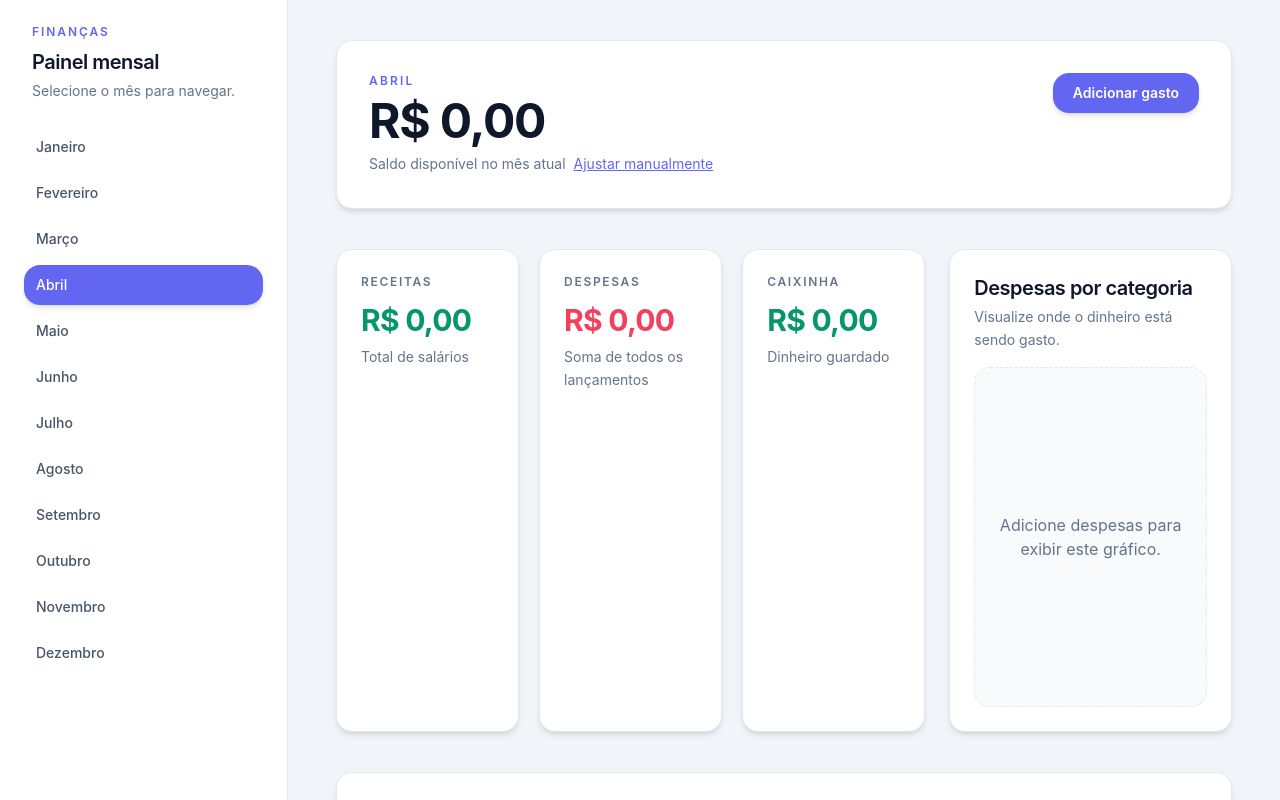
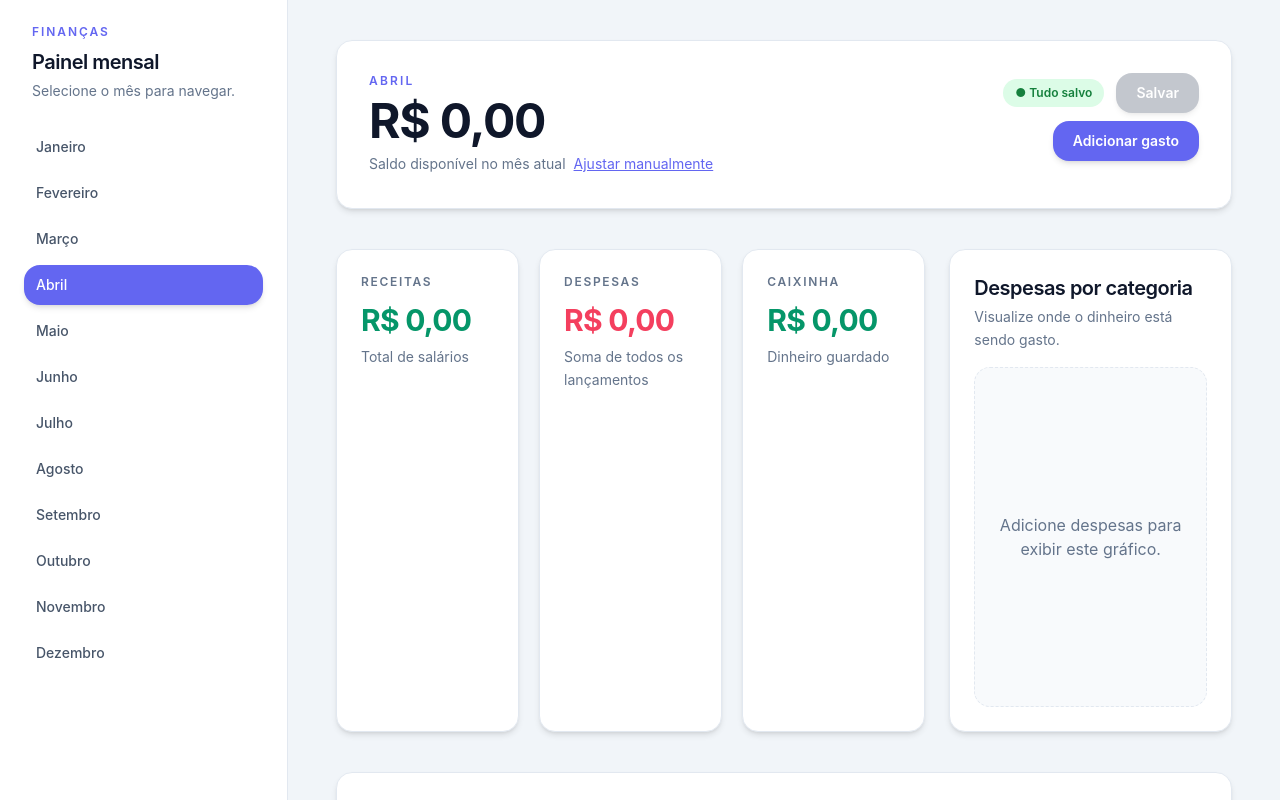
Before and after one commit to 1Guigo/Controle-Financeiro, a React (Vite) app: page / in a window 1280 px wide. Shown: the top 800 px of the page. Built offline with nearby package versions, Linux system fonts and the light colour scheme.

Commit message:
implementa botao salvar e controle de alteracoes

```diff
--- a/src/App.jsx
+++ b/src/App.jsx
@@ -1,3 +1,4 @@
+import { useEffect } from 'react'
 import ChartsSection from './components/ChartsSection'
 import ExpenseFormsPanel from './components/ExpenseFormsPanel'
 import ExpensesTable from './components/ExpensesTable'
@@ -16,6 +17,17 @@ function App() {
     }
   }
 
+  useEffect(() => {
+    const handleBeforeUnload = (e) => {
+      if (data.isDirty) {
+        e.preventDefault()
+        e.returnValue = 'Você tem alterações não salvas'
+      }
+    }
+    window.addEventListener('beforeunload', handleBeforeUnload)
+    return () => window.removeEventListener('beforeunload', handleBeforeUnload)
+  }, [data.isDirty])
+
   return (
     <Layout
       months={data.months}
@@ -31,6 +43,8 @@ function App() {
         onSaveManualBalance={data.handleSaveManualBalance}
         onClearManualBalance={data.handleClearManualBalance}
         onAddExpenseClick={scrollToExpenseForm}
+        isDirty={data.isDirty}
+        onSave={data.handleSave}
       />
 
       <section className="mt-10 grid grid-cols-1 gap-6 lg:grid-cols-3">
--- a/src/components/Header.jsx
+++ b/src/components/Header.jsx
@@ -1,7 +1,7 @@
 import { useState } from 'react'
 import { formatCurrencyBRL } from '../lib/finance'
 
-function Header({ monthLabel, balance, calculatedBalance, manualBalanceInput, onManualBalanceInputChange, onSaveManualBalance, onClearManualBalance, onAddExpenseClick }) {
+function Header({ monthLabel, balance, calculatedBalance, manualBalanceInput, onManualBalanceInputChange, onSaveManualBalance, onClearManualBalance, onAddExpenseClick, isDirty, onSave }) {
   const [isEditing, setIsEditing] = useState(false)
 
   const handleSave = () => {
@@ -78,6 +78,28 @@ function Header({ monthLabel, balance, calculatedBalance, manualBalanceInput, on
           )}
         </div>
 
+        <div className="flex flex-col items-end gap-2">
+          <div className="flex items-center gap-3">
+            <div className={`text-xs font-semibold px-3 py-1.5 rounded-full transition-colors ${
+              isDirty
+                ? 'bg-yellow-100 text-yellow-700'
+                : 'bg-green-100 text-green-700'
+            }`}>
+              {isDirty ? '● Alterações não salvas' : '● Tudo salvo'}
+            </div>
+            <button
+              type="button"
+              onClick={onSave}
+              disabled={!isDirty}
+              className={`pressable rounded-2xl px-5 py-2.5 text-sm font-semibold text-white shadow-md transition-all duration-300 hover:-translate-y-0.5 ${
+                isDirty
+                  ? 'bg-green-500 hover:bg-green-400 cursor-pointer'
+                  : 'bg-gray-400 cursor-not-allowed opacity-60'
+              }`}
+            >
+              Salvar
+            </button>
+          </div>
           <button
             type="button"
             onClick={onAddExpenseClick}
@@ -86,6 +108,7 @@ function Header({ monthLabel, balance, calculatedBalance, manualBalanceInput, on
             Adicionar gasto
           </button>
         </div>
+      </div>
     </header>
   )
 }
--- a/src/hooks/useFinanceDashboard.js
+++ b/src/hooks/useFinanceDashboard.js
@@ -173,6 +173,7 @@ export function useFinanceDashboard() {
     installmentsPaid: 0,
     isFixed: false,
   })
+  const [isDirty, setIsDirty] = useState(false)
 
   const monthLabel = useMemo(
     () => monthOptions.find((m) => m.key === selectedMonth)?.label || 'Mês',
@@ -214,10 +215,6 @@ export function useFinanceDashboard() {
     }
   }, [selectedMonth, financeByMonth, monthData.carryOver])
 
-  useEffect(() => {
-    saveAppState(financeByMonth)
-  }, [financeByMonth])
-
   function updateSelectedMonthData(updater) {
     setFinanceByMonth((prev) => ({
       ...prev,
@@ -246,6 +243,8 @@ export function useFinanceDashboard() {
       ...current,
       incomes: [...(current.incomes || []), newIncome],
     }))
+
+    setIsDirty(true)
 
     setIncomeForm({
       name: '',
@@ -288,6 +287,8 @@ export function useFinanceDashboard() {
       ),
     }))
 
+    setIsDirty(true)
+
     setIncomeForm({
       name: '',
       amount: '',
@@ -312,6 +313,7 @@ export function useFinanceDashboard() {
       ...current,
       incomes: (current.incomes || []).filter((inc) => inc.id !== id),
     }))
+    setIsDirty(true)
   }
 
   function handleCashboxInputChange(value) {
@@ -328,6 +330,7 @@ export function useFinanceDashboard() {
       ...prev,
       [selectedMonth]: cashbox ? String(cashbox) : '',
     }))
+    setIsDirty(true)
   }
 
   function handleManualBalanceInputChange(value) {
@@ -344,6 +347,7 @@ export function useFinanceDashboard() {
       ...prev,
       [selectedMonth]: manualBalance !== null ? String(manualBalance) : '',
     }))
+    setIsDirty(true)
   }
 
   function handleClearManualBalance() {
@@ -355,6 +359,7 @@ export function useFinanceDashboard() {
       ...prev,
       [selectedMonth]: '',
     }))
+    setIsDirty(true)
   }
 
   function handleExpenseFieldChange(name, value) {
@@ -389,6 +394,8 @@ export function useFinanceDashboard() {
       expenses: [newExpense, ...(current.expenses || [])],
     }))
 
+    setIsDirty(true)
+
     setExpenseForm({
       description: '',
       category: getCategoryNames()[0],
@@ -406,6 +413,7 @@ export function useFinanceDashboard() {
       ...current,
       expenses: (current.expenses || []).filter((expense) => expense.id !== id),
     }))
+    setIsDirty(true)
   }
 
   function handleEditExpense(id) {
@@ -456,6 +464,8 @@ export function useFinanceDashboard() {
       ),
     }))
 
+    setIsDirty(true)
+
     setExpenseForm({
       description: '',
       category: getCategoryNames()[0],
@@ -488,6 +498,7 @@ export function useFinanceDashboard() {
       ...current,
       expenses: [],
     }))
+    setIsDirty(true)
   }
 
   function handleSetInstallmentsPaid(id, nextPaid) {
@@ -500,6 +511,12 @@ export function useFinanceDashboard() {
         return { ...expense, installmentsTotal: total, installmentsPaid: paid }
       }),
     }))
+    setIsDirty(true)
+  }
+
+  function handleSave() {
+    saveAppState(financeByMonth)
+    setIsDirty(false)
   }
 
   return {
@@ -543,5 +560,7 @@ export function useFinanceDashboard() {
     handleRemoveExpense,
     handleClearAllExpenses,
     handleSetInstallmentsPaid,
+    isDirty,
+    handleSave,
   }
 }
```
Lines whose indentation alone changed are shown as unchanged.
